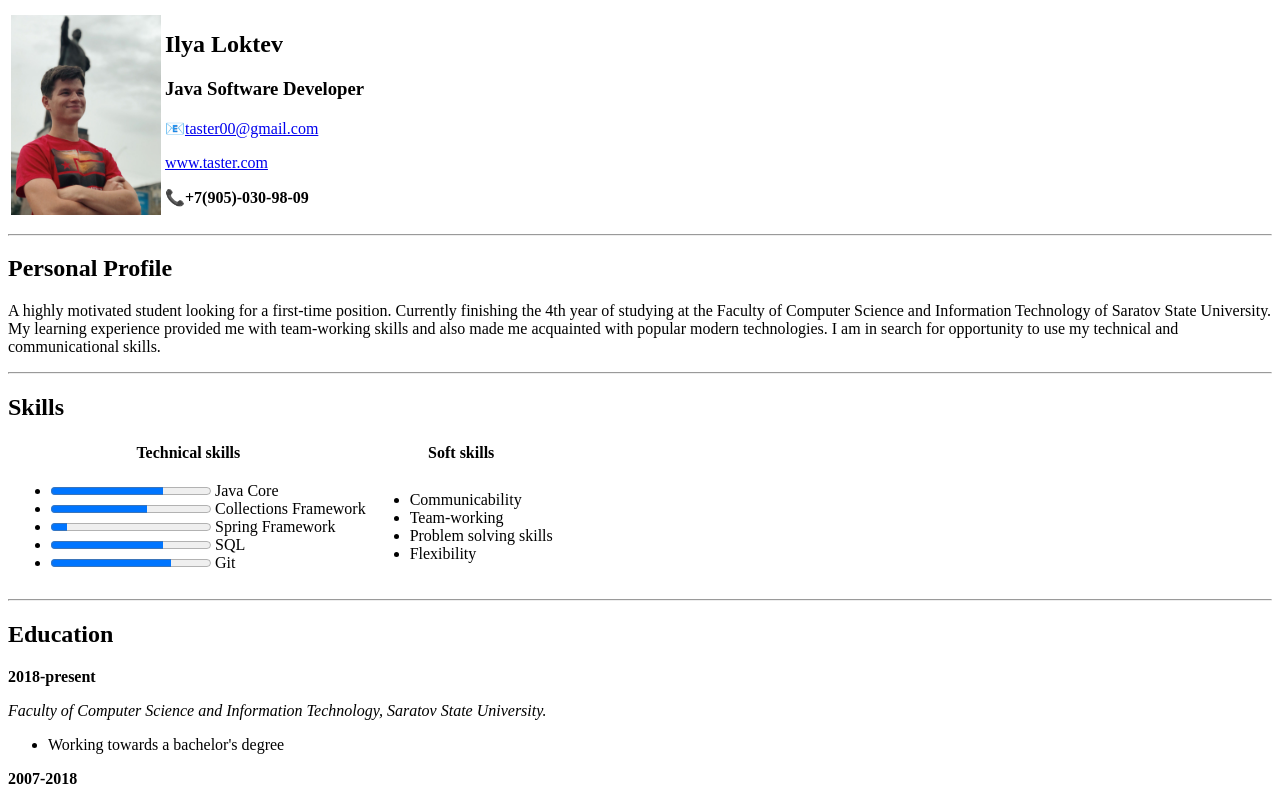
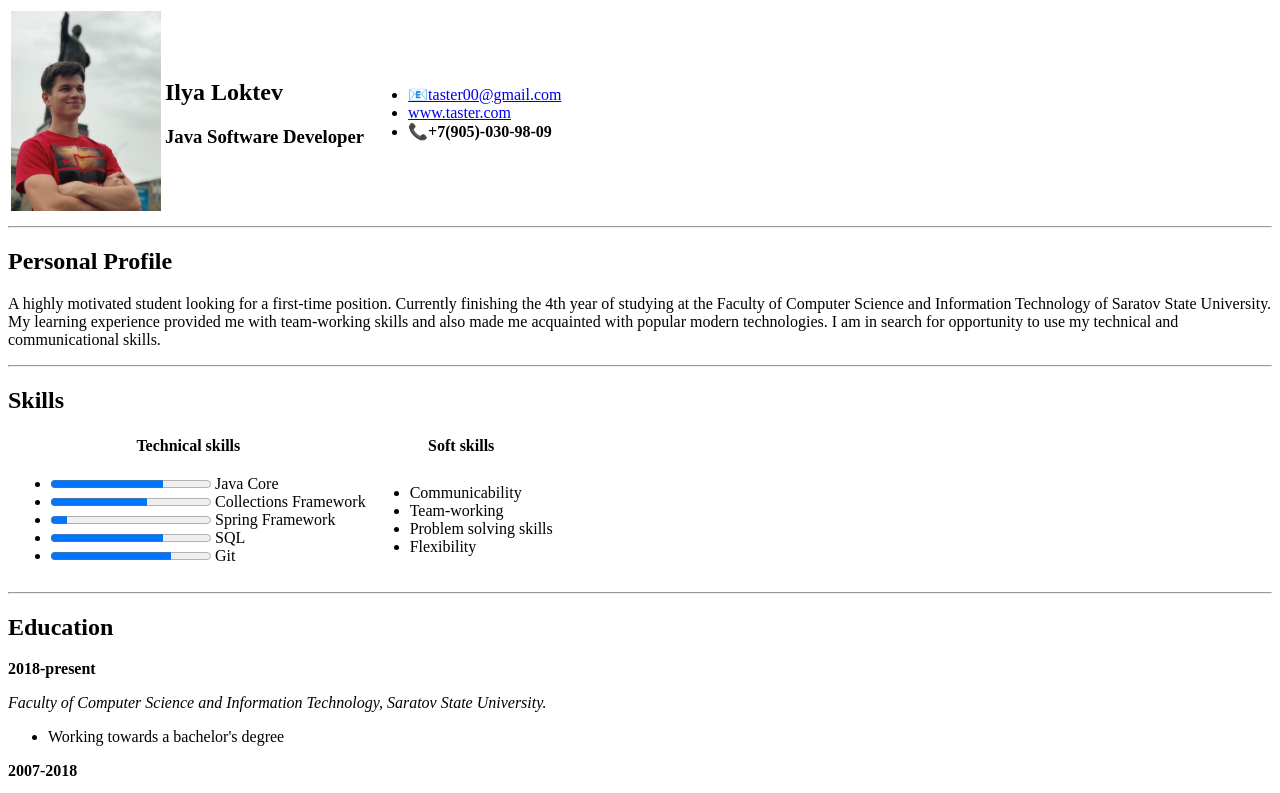
Before and after one commit to tasterawr/web-dev-course-SSU-2021, a plain HTML site: page 02_Task_HTML_CV/index.html in a window 1280 px wide. Shown: the top 793 px of the page. Drawn offline with Linux system fonts and the light colour scheme.

Commit message:
header fixes

```diff
--- a/02_Task_HTML_Basics/index.html
+++ b/02_Task_HTML_CV/index.html
@@ -12,11 +12,21 @@
             <tr>
               <td><img src="images/profile.jpg" alt="Profile photo" width="150"></td>
               <td>
-                  <h2>Ilya Loktev</h2>
-                  <h3>Java Software Developer</h3>
-                  <p>📧<a href="mailto:taster00@gmail.com">taster00@gmail.com</a></p>
-                  <a href="https://vk.com/onlytaster">www.taster.com</a>
-                  <p><b>📞+7(905)-030-98-09</b></p>
+                <h2>Ilya Loktev</h2>
+                <h3>Java Software Developer</h3>
+              </td>
+              <td>
+                <ul>
+                    <li>
+                        <a href="mailto:taster00@gmail.com">📧taster00@gmail.com</a>
+                    </li>
+                    <li>
+                        <a href="https://vk.com/onlytaster">www.taster.com</a>
+                    </li>
+                    <li>
+                        📞<b>+7(905)-030-98-09</b>
+                    </li>
+                </ul>
               </td>
             </tr>
           </table>
@@ -27,6 +37,8 @@
             <h2>Personal Profile</h2>
             <p>A highly motivated student looking for a first-time position. Currently finishing the 4th year of studying at the Faculty of Computer Science and Information Technology of Saratov State University. My learning experience provided me with team-working skills and also made me acquainted with popular modern technologies. I am in search for opportunity to use my technical and communicational skills.</p>
             <hr>
+        </section>
+        <section>
             <h2>Skills</h2>
             <table>
                 <tr>
```
Also changed, not shown: 02_Task_HTML_CV/images/profile.jpg (renamed from 02_Task_HTML_Basics/images/profile.jpg).
